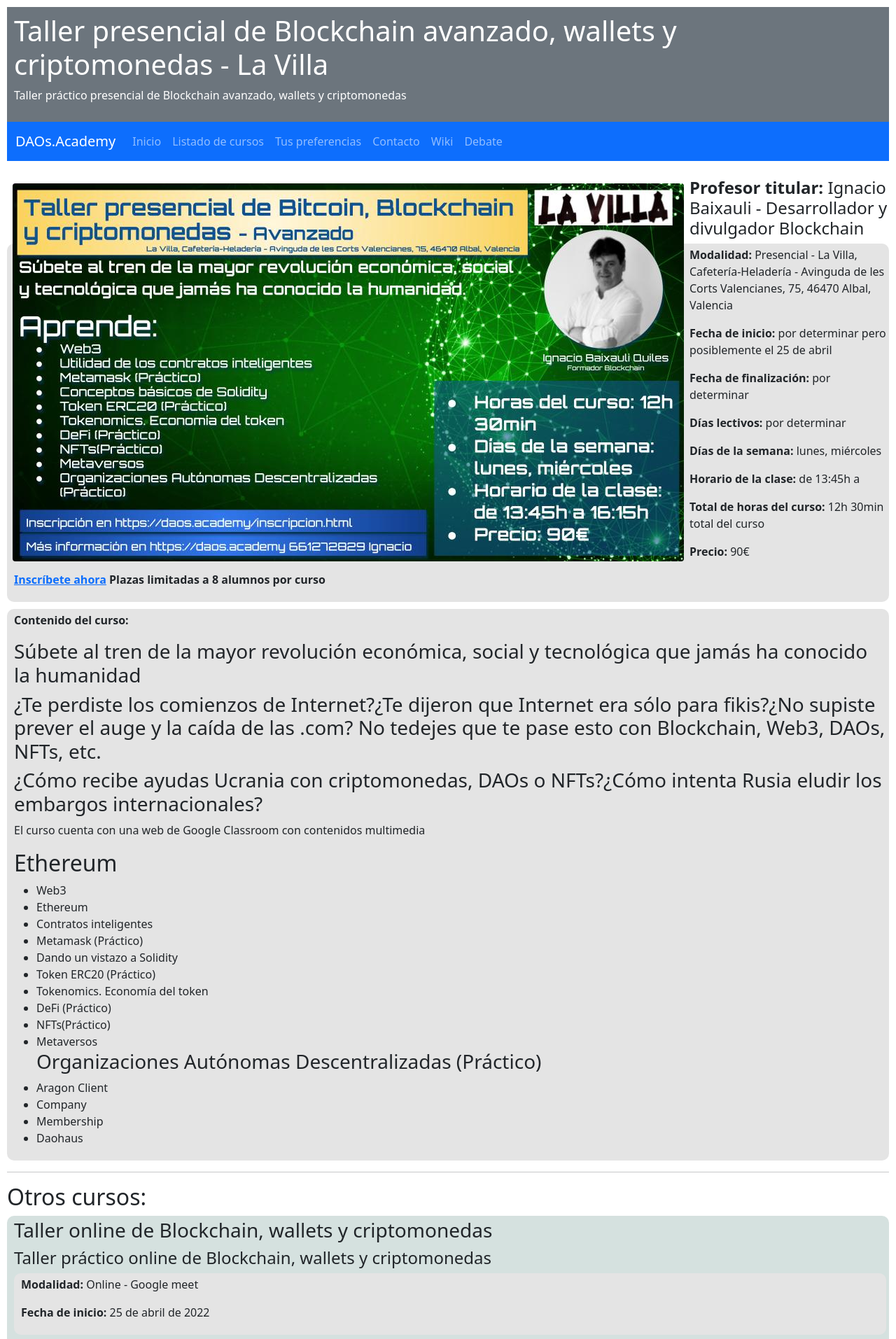
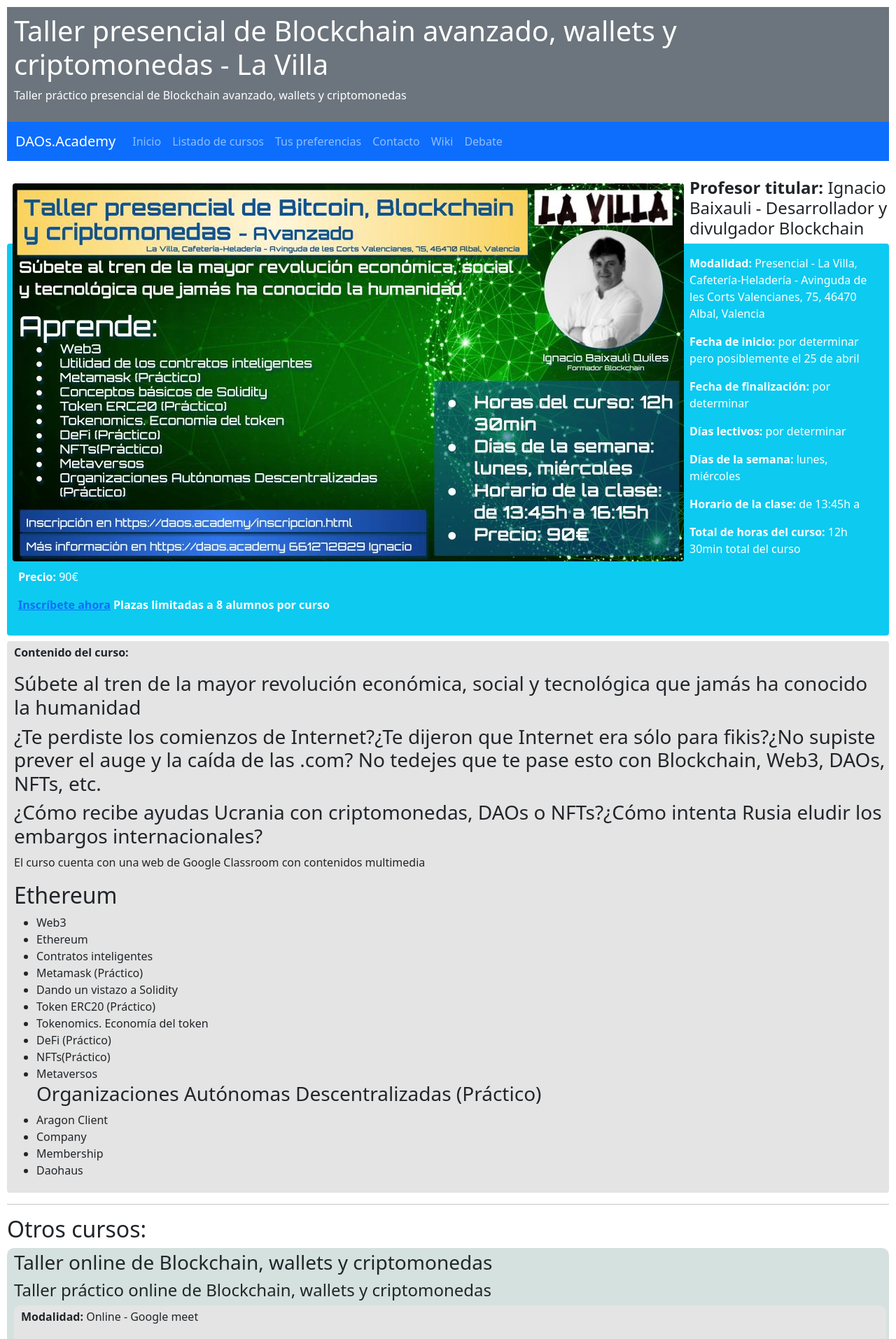
Before and after one commit to DAOsAcademy/DAOsAcademy, a Jekyll site: the page built from _cursos/lavillaavanzado.md, in a window 1280 px wide. Shown: the top 1913 px of the page at 70% size. Built offline with Jekyll 4.4.1, drawn with Linux system fonts in a browser that asks for light colours.

Commit message:
Update curso.html

```diff
--- a/_layouts/curso.html
+++ b/_layouts/curso.html
@@ -8,12 +8,12 @@
 {% include menubsp.html %}
 <br/>
 {% if page.cartel and page.cartel != "" and page.cartel != nil %}
-  <div>
+  <div class="float-letf">
     <img src="{{ page.cartel }}"  class="img-fluid rounded m-2" alt="{{ page.nombre }}" align="left">
   </div>
 {% endif %}
     <h4><b>Profesor titular:</b> {{ page.profesortitular }}</a></h4>
-    <div class="contenidoCurso">
+    <div class="p-3 mb-2 bg-info text-white rounded">
       <p><b>Modalidad:</b> {{ page.modalidad }}</p>
       <p><b>Fecha de inicio:</b> {{ page.fechainicio }}</p>
       <p><b>Fecha de finalización:</b> {{ page.fechafinal }}</p>
@@ -26,7 +26,7 @@
         <p><b><a href="{{ page.formularioinscripcion }}">Inscríbete ahora</a> Plazas limitadas a 8 alumnos por curso</b>
       {% endif %}
     </div>
-    <div class="contenidoCurso">
+    <div class="contenidoCurso rounded">
       <p><b>Contenido del curso:</b>
       {{ page.content | markdownify }}
     </div>
```
